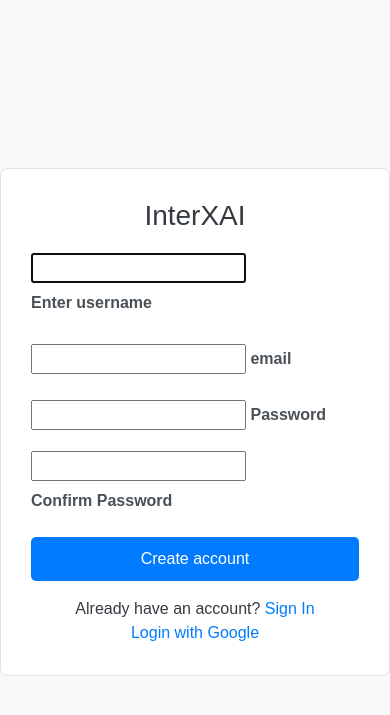
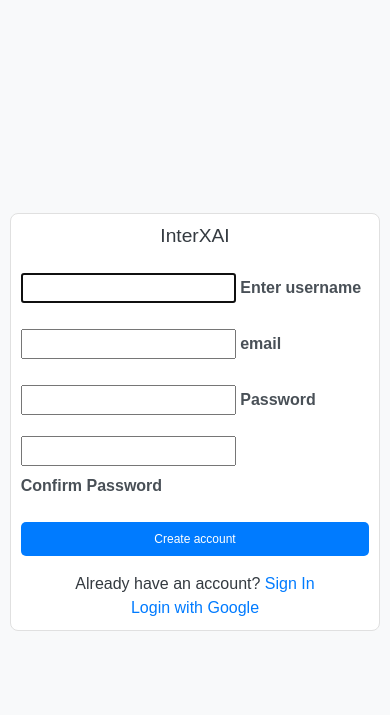
Before and after one commit to MadhankumarAI/1st-sem-kavya-mam-project, a Django app: page /reg/ in a window 390 px wide. Shown: the top 715 px of the page. Run offline with Django 5.2, Linux system fonts and the light colour scheme; some libraries are stand-ins or nearby versions.

Commit message:
Update register.html added responsiveness

```diff
--- a/users/templates/users/register.html
+++ b/users/templates/users/register.html
@@ -35,27 +35,35 @@
     border-radius: 8px;
     padding: 30px;
     width: 100%;
-            max-width: 400px; /* Fixed width for consistency */
+    max-width: 450px; /* Fixed width for consistency, slightly increased for larger screens */
+    box-sizing: border-box;
 }
 
 .form-container h3 {
     color: #343a40;
     margin-bottom: 20px;
+    text-align: center; /* Center heading */
+    font-size: 1.8rem; /* Adjust font size */
 }
 
 .form-control {
     border-radius: 5px;
     padding: 10px 15px;
+    width: 100%;
+    margin-bottom: 15px; /* Added spacing between input fields */
+    font-size: 16px;
+    box-sizing: border-box;
 }
 
 .btn-primary {
     background: #007bff;
     border: none;
     border-radius: 5px;
-            padding: 10px 20px;
+    padding: 12px 20px;
     font-size: 16px;
     color: #fff;
     width: 100%;
+    box-sizing: border-box;
 }
 
 .btn-primary:hover {
@@ -66,6 +74,7 @@
     background: #e9f7ff;
     border-left: 5px solid #007bff;
     color: #0056b3;
+    margin-bottom: 15px; /* Added spacing below alert */
 }
 
 .form-label {
@@ -81,6 +90,83 @@
 a.text-primary:hover {
     text-decoration: underline;
 }
+
+/* Media Queries for Responsiveness */
+
+/* Tablet and mobile adjustments */
+@media (max-width: 1024px) {
+    .form-container {
+        max-width: 80%; /* Adjust the width on tablets */
+        padding: 20px;
+    }
+
+    .form-container h3 {
+        font-size: 1.6rem; /* Smaller font for tablets */
+    }
+
+    .form-control {
+        padding: 8px 12px;
+        font-size: 14px;
+    }
+
+    .btn-primary {
+        padding: 10px 20px;
+        font-size: 14px;
+    }
+}
+
+/* Mobile adjustments */
+@media (max-width: 768px) {
+    .form-container {
+        max-width: 90%; /* Further reduce width on mobile */
+        padding: 15px;
+    }
+
+    .form-container h3 {
+        font-size: 1.4rem; /* Smaller font for mobile */
+    }
+
+    .form-control {
+        padding: 8px 10px;
+        font-size: 14px;
+    }
+
+    .btn-primary {
+        padding: 10px;
+        font-size: 14px;
+    }
+
+    .alert-primary {
+        font-size: 14px; /* Adjust font size in alert */
+    }
+}
+
+/* Very small screens */
+@media (max-width: 480px) {
+    .form-container {
+        max-width: 95%; /* Max width further reduced for very small screens */
+        padding: 10px;
+    }
+
+    .form-container h3 {
+        font-size: 1.2rem; /* Further reduce heading size */
+    }
+
+    .form-control {
+        padding: 6px 8px;
+        font-size: 12px;
+    }
+
+    .btn-primary {
+        padding: 8px 15px;
+        font-size: 12px;
+    }
+
+    .alert-primary {
+        font-size: 12px;
+    }
+}
+
     </style>
     <script type="module" src="https://unpkg.com/@splinetool/viewer@1.9.48/build/spline-viewer.js"></script>
 </head>
```
Lines whose indentation alone changed are shown as unchanged.
